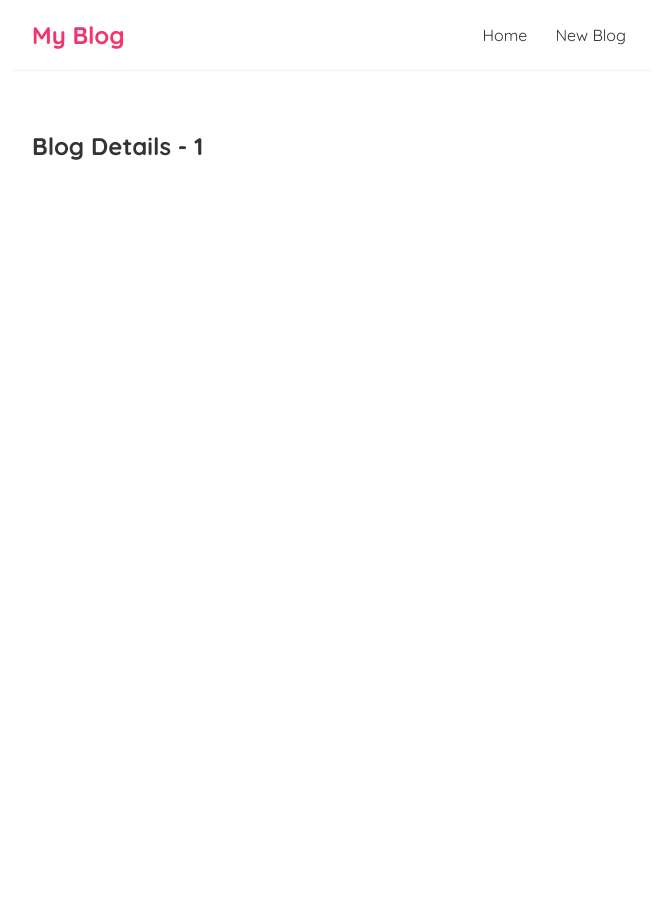
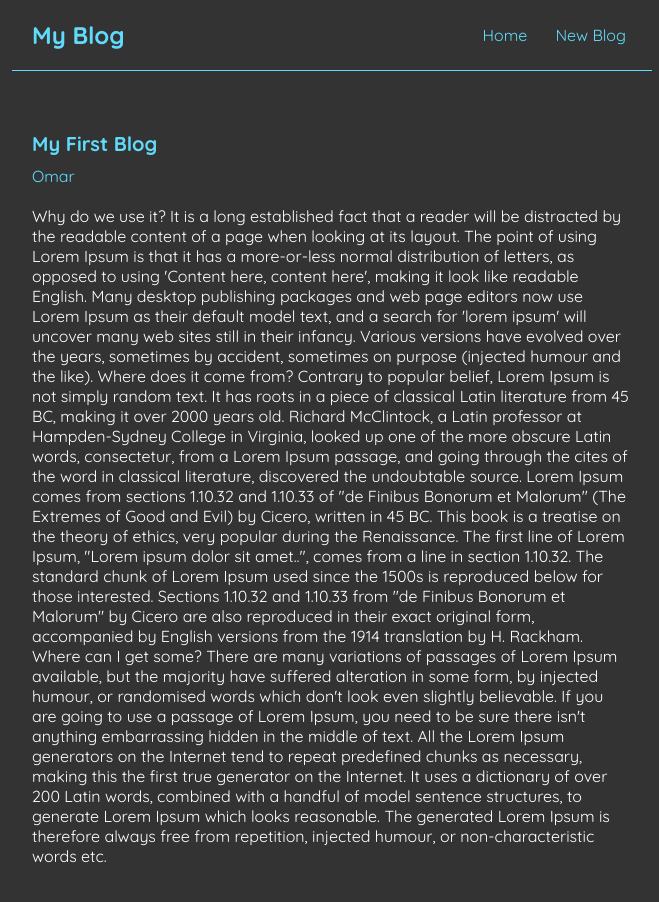
Before and after one commit to ash-automates/React-Blog-App, a React (Create React App) app: page /blogs/1 in a window 1280 px wide. Shown: the top 902 px of the page, without its empty margins (308-967 px from the left). Before the commit the page ends 800 px from the top, so only its background shows below. Built offline with nearby package versions, Linux system fonts and the light colour scheme; data requests are answered from the project's data file.

Commit message:
Fetch singular data for blog details page

```diff
--- a/src/BlogDetails.js
+++ b/src/BlogDetails.js
@@ -1,10 +1,24 @@
 import { useParams } from "react-router-dom";
+import useFetch from "./useFetch";
 
 const BlogDetails = () => {
   const { id } = useParams();
+  const {
+    data: blog,
+    isPending,
+    error,
+  } = useFetch(`http://localhost:8000/blogs/${id}`);
   return (
     <div className="blog-details">
-      <h2>Blog Details - {id}</h2>
+      {error && <h3>{error}</h3>}
+      {isPending && <h3>Loading...</h3>}
+      {blog && (
+        <article>
+          <h2>{blog.title}</h2>
+          <p>{blog.author}</p>
+          <div>{blog.body}</div>
+        </article>
+      )}
     </div>
   );
 };
--- a/src/BlogList.js
+++ b/src/BlogList.js
@@ -9,8 +9,8 @@
           <div className="blog-preview" key={blog.id}>
             <Link to={`/blogs/${blog.id}`}>
               <h2>{blog.title}</h2>
+              <p>Written by {blog.author}</p>
             </Link>
-            <p>Written by {blog.author}</p>
           </div>
         );
       })}
--- a/src/index.css
+++ b/src/index.css
@@ -3,7 +3,8 @@
 * {
   margin: 0;
   font-family: "Quicksand";
-  color: #333;
+  color: #61DBFB;
+  background-color: #333;
 }
 
 .navbar {
@@ -12,11 +13,11 @@
   align-items: center;
   max-width: 600px;
   margin: 0 auto;
-  border-bottom: 1px solid #f2f2f2;
+  border-bottom: 1px solid #61DBFB;
 }
 
 .navbar h1 {
-  color: #f1356d;
+  color: #61DBFB;
 }
 
 .navbar .links {
@@ -30,7 +31,7 @@
 }
 
 .navbar a:hover {
-  color: #f1356d;
+  color: #61DBFB;
 }
 
 .content {
@@ -43,17 +44,29 @@
 .blog-preview {
   padding: 10px 16px;
   margin: 20px 0;
-  border-bottom: 1px solid #fafafa;
+  border-bottom: 1px solid #61DBFB;
 }
 .blog-preview:hover {
-  box-shadow: 1px 3px 5px rgba(0,0,0,0.1);
+  box-shadow: 1px 3px 5px #61DBFB;
 }
 .blog-preview h2 {
   font-size: 20px;
-  color: #f1356d;
+  color: #61DBFB;
   margin-bottom: 8px;
 }
 
 .blog-list a {
   text-decoration: none;
 }
+
+
+.blog-details h2 {
+  font-size: 20px;
+  color: #61DBFB;
+  margin-bottom: 10px;
+}
+
+.blog-details div {
+  margin: 20px 0;
+  color: white;
+}
```
